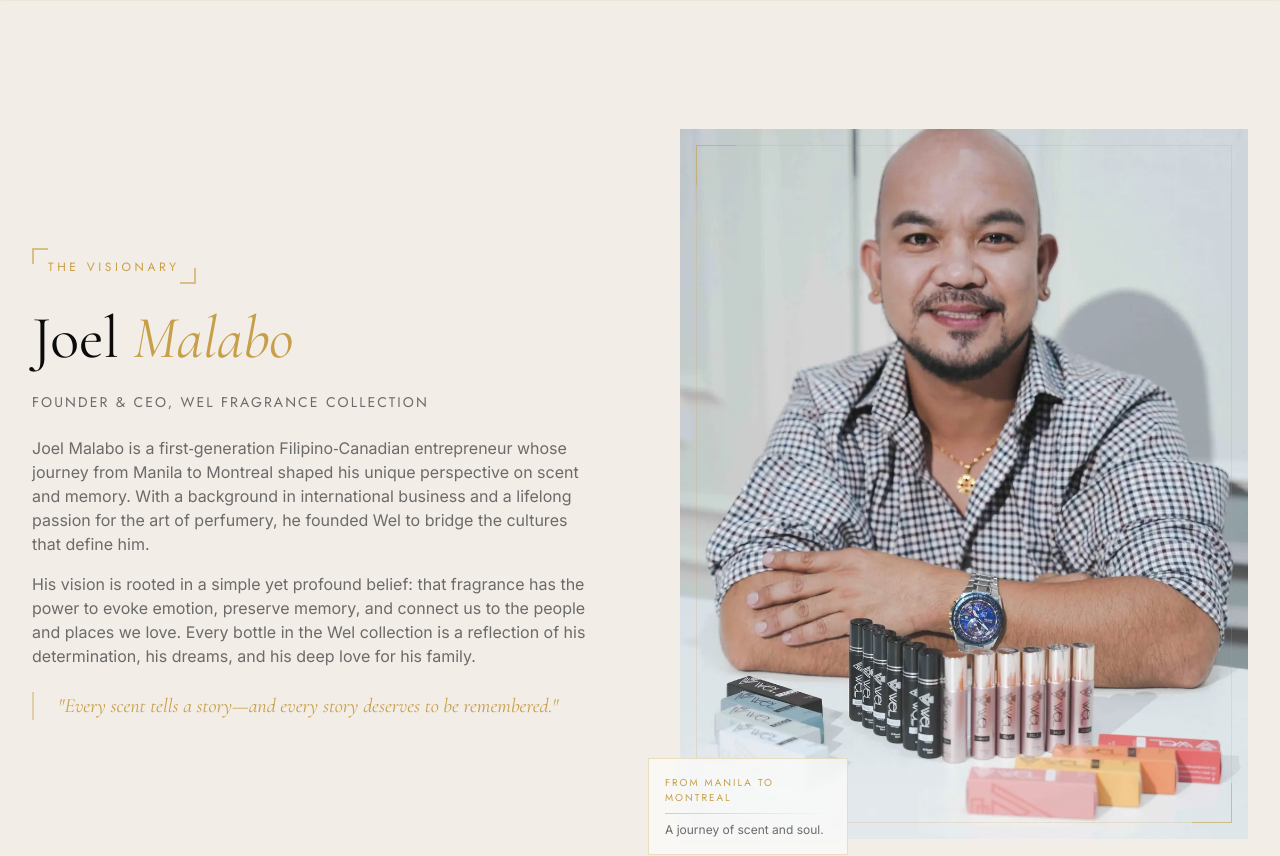
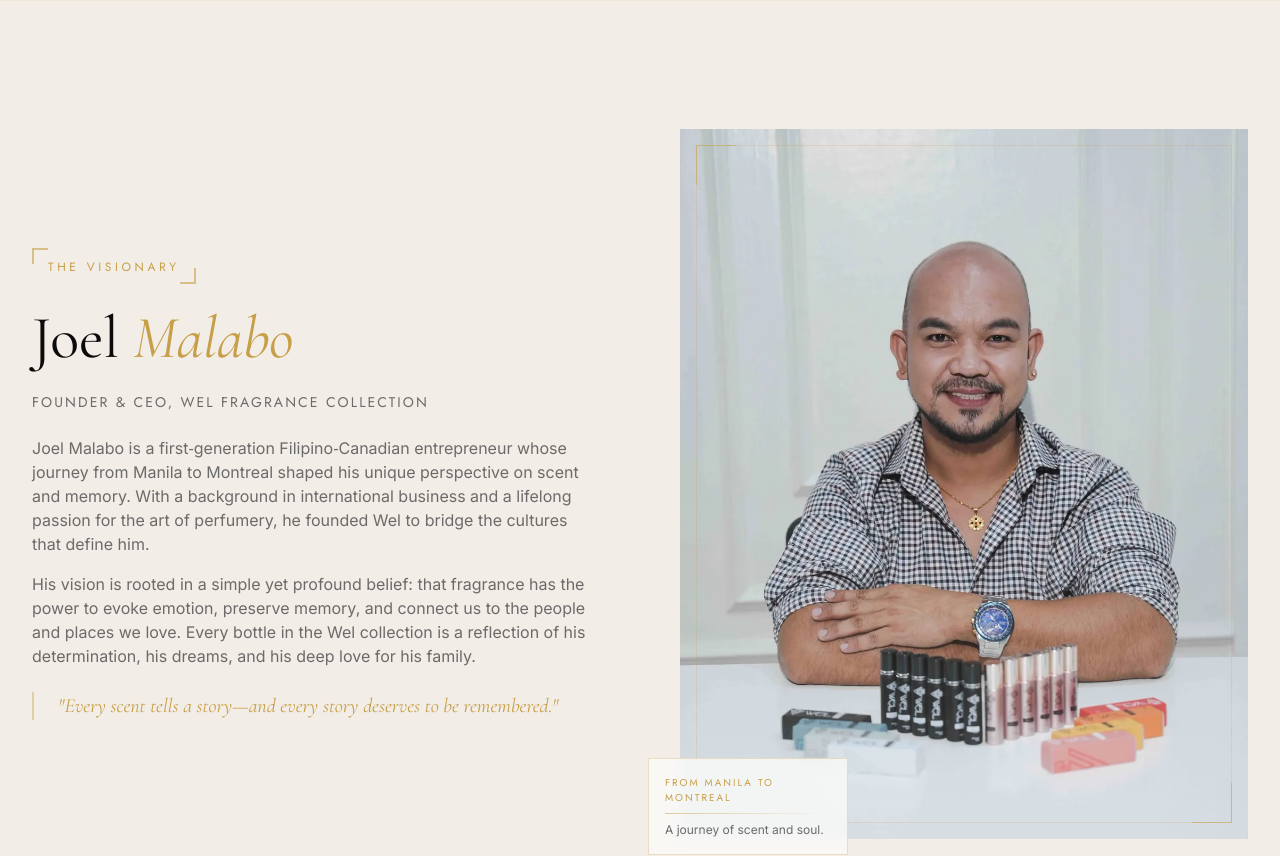
Before and after one commit to Railen-Laminers/Wel-Fragrance, a React (Vite) app in the folder frontend/: page /about in a window 1280 px wide. Shown: the part 3520-4376 px from the top of the page. Built offline with nearby package versions, Linux system fonts and the light colour scheme; a web font is replaced by a local one.

Commit message:
minor changes

```diff
--- a/frontend/src/components/pages/About.jsx
+++ b/frontend/src/components/pages/About.jsx
@@ -3,7 +3,7 @@
 import { ScrollTrigger } from 'gsap/ScrollTrigger';
 import { Link } from 'react-router-dom';
 
-import DSC09812 from '@/assets/models/DSC09812.webp';
+import DSC09790 from '@/assets/models/DSC09790.webp';
 import DSC09428 from '@/assets/models/DSC09428.webp';
 
 gsap.registerPlugin(ScrollTrigger);
@@ -386,7 +386,7 @@
                                 <div className="absolute top-4 left-4 w-8 h-8 sm:w-10 sm:h-10 border-t border-l border-old-gold/50 z-10" />
                                 <div className="absolute bottom-4 right-4 w-8 h-8 sm:w-10 sm:h-10 border-b border-r border-old-gold/50 z-10" />
                                 <img
-                                    src={DSC09812}
+                                    src={DSC09790}
                                     alt="Joel Malabo, Founder & CEO"
                                     className="w-full h-full object-cover max-w-full"
                                 />
```
